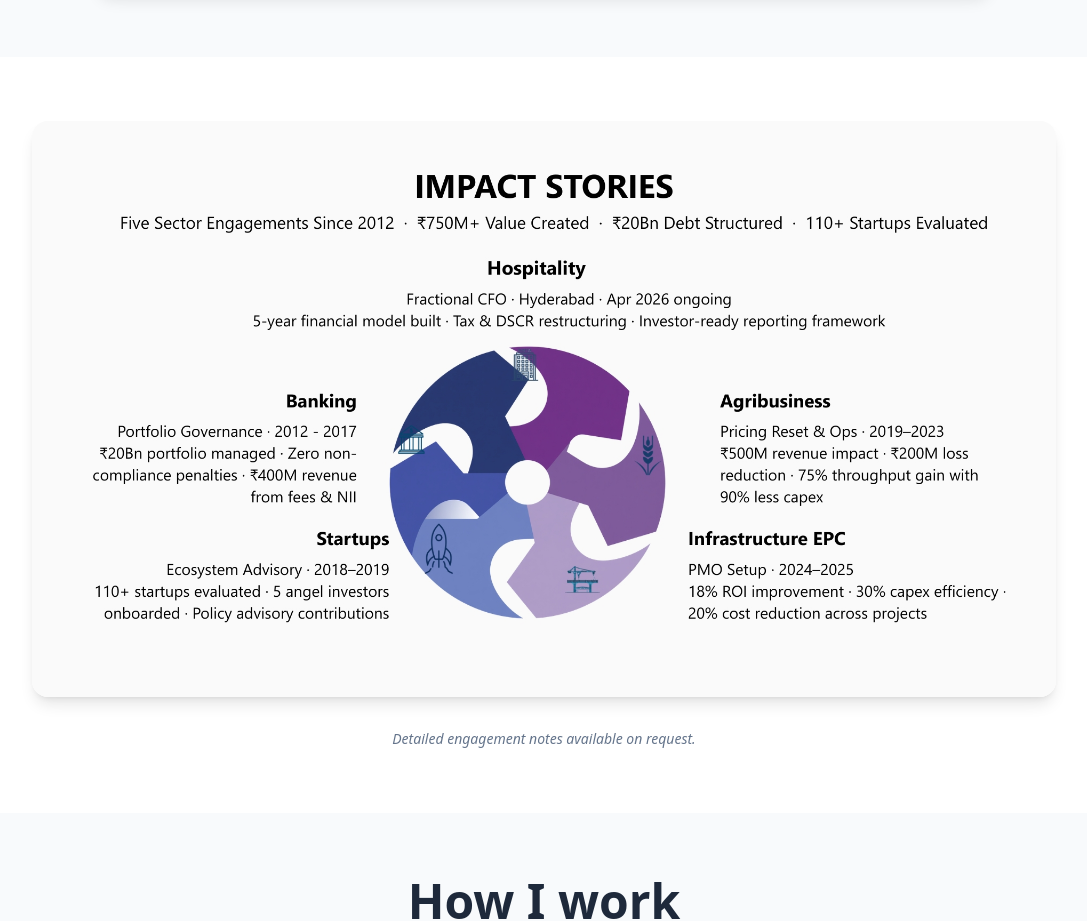
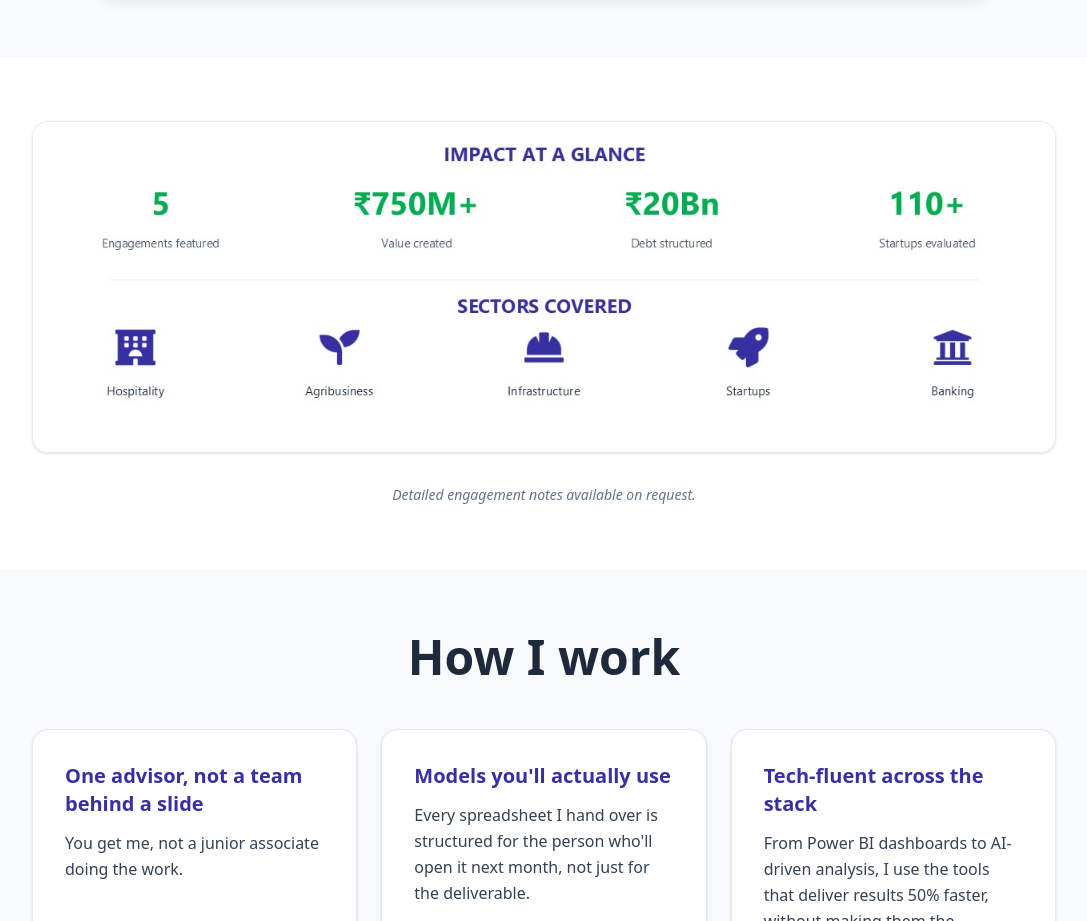
Before and after one commit to SravaniPolina/sravani-portfolio-frontend, a React (Create React App) app: page / in a window 1280 px wide. Shown: the part 2160-3081 px from the top of the page, without its empty margins (96-1183 px from the left). Built offline with nearby package versions, Linux system fonts and the light colour scheme.

Commit message:
Update Projects.jsx

```diff
--- a/src/components/Projects.jsx
+++ b/src/components/Projects.jsx
@@ -5,7 +5,11 @@ export default function ProjectCards() {
     <section id="impact" className="py-16 px-4 sm:px-8 bg-white">
       <div className="max-w-6xl mx-auto">
         <div className="flex justify-center">
-          <img src="/cycle1.jpg" alt="Impact Stories: five sector engagements since 2012, including hospitality, agribusiness, infrastructure EPC, startups, and banking" className="w-full max-w-5xl rounded-2xl shadow-lg" />
+          <img
+            src="/Impact_Stat_Strip.jpg"
+            alt="Impact at a glance: 5 engagements, ₹750M+ value created, ₹20Bn debt structured, 110+ startups evaluated, across hospitality, agribusiness, infrastructure, startups, and banking"
+            className="w-full max-w-5xl rounded-2xl shadow border"
+          />
         </div>
         <p className="text-center text-sm text-slate-500 italic mt-8">Detailed engagement notes available on request.</p>
       </div>
```
